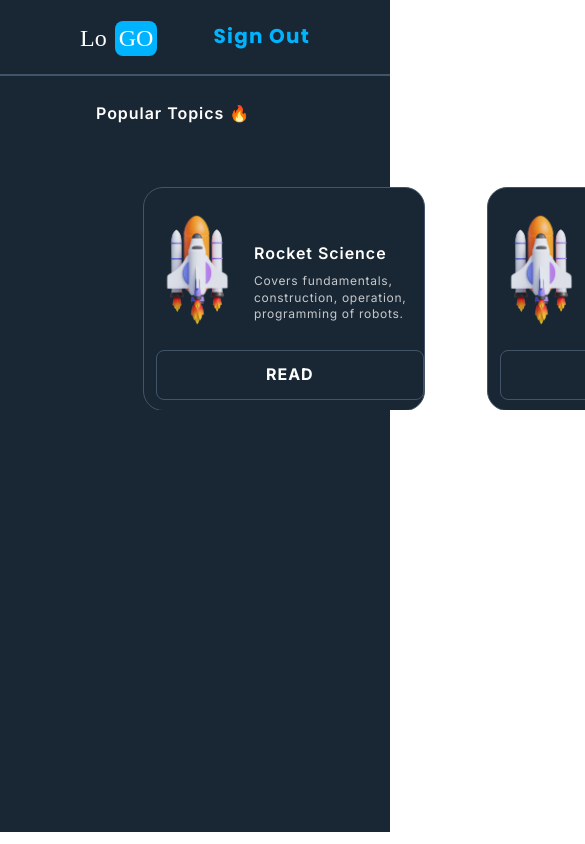
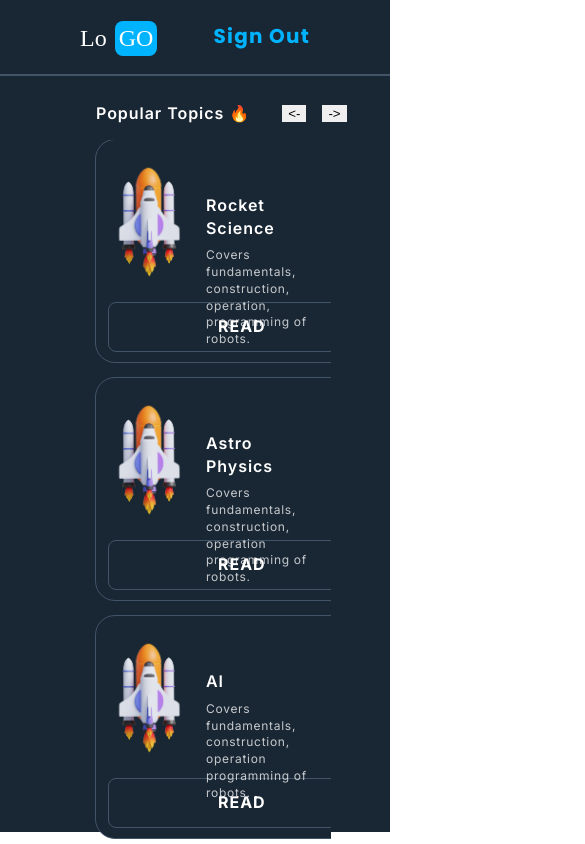
Before and after one commit to ThatRandomGuy09/assignment, a Next.js app: page / in a window 390 px wide. Shown: the top 844 px of the page, 585 px wide, since content can reach past the window. Built offline with nearby package versions, Linux system fonts and the light colour scheme; a web font is replaced by a local one.

Commit message:
Home page Done

```diff
--- a/components/home.tsx
+++ b/components/home.tsx
@@ -28,15 +28,15 @@ const WebHome: NextPage = () => {
           <div className="relative tracking-[0.06em] leading-[140%] font-semibold">
             Popular Topics 🔥
           </div>
-          <div className="flex items-center gap-4 mr-12">
+          <div className="flex items-center gap-4 md:mr-12">
             <button onClick={scrollLeft}>{"<-"}</button>
             <button onClick={scrollRight}>{"->"}</button>
           </div>
         </div>
         <div className="w-full overflow-x-auto mt-4" ref={scrollRef}>
-          <div className="flex flex-row items-center justify-start gap-4 px-4 mt-12">
+          <div className="flex flex-col md:flex-row items-center justify-start gap-4 px-4 md:mt-12">
             {/* Card 1 */}
-            <div className="w-[280px] relative h-[222px] ml-12">
+            <div className="w-full md:w-[280px] relative h-[222px] ml-0 md:ml-12">
               <div className="absolute top-[-1px] left-[-1px] rounded-xl bg-bg-color box-border w-[282px] h-56 border-[1px] border-solid border-border" />
               <div className="absolute top-[162px] left-[12px] w-[266px] h-12">
                 <div className="absolute top-[0px] left-[0px] rounded-lg bg-bg-color box-border w-[268px] h-[50px] border-[1px] border-solid border-border" />
@@ -45,10 +45,10 @@ const WebHome: NextPage = () => {
                 </b>
               </div>
               <div className="absolute top-[54px] left-[110px] flex flex-col items-start justify-start gap-[8px] text-left">
-                <div className="w-52 mr-12 relative tracking-[0.06em] leading-[140%] font-semibold inline-block">
+                <div className="w-full md:w-52 mr-0 md:mr-12 relative tracking-[0.06em] leading-[140%] font-semibold inline-block">
                   Rocket Science
                 </div>
-                <div className="w-52 mr-36 relative text-xs tracking-[0.06em] leading-[140%] text-gray-400 inline-block">
+                <div className="w-full md:w-52 mr-0 md:mr-36 relative text-xs tracking-[0.06em] leading-[140%] text-gray-400 inline-block">
                   Covers fundamentals, construction, operation, programming of
                   robots.
                 </div>
@@ -62,7 +62,7 @@ const WebHome: NextPage = () => {
               />
             </div>
             {/* Card 2 */}
-            <div className="w-[280px] relative h-[222px] ml-12">
+            <div className="w-full md:w-[280px] relative h-[222px] ml-0 md:ml-12">
               <div className="absolute top-[-1px] left-[-1px] rounded-xl bg-bg-color box-border w-[282px] h-56 border-[1px] border-solid border-border" />
               <div className="absolute top-[162px] left-[12px] w-[266px] h-12">
                 <div className="absolute top-[0px] left-[0px] rounded-lg bg-bg-color box-border w-[268px] h-[50px] border-[1px] border-solid border-border" />
@@ -71,10 +71,10 @@ const WebHome: NextPage = () => {
                 </b>
               </div>
               <div className="absolute top-[54px] left-[110px] flex flex-col items-start justify-start gap-[8px] text-left">
-                <div className="w-52 relative tracking-[0.06em] leading-[140%] font-semibold inline-block">
+                <div className="w-full md:w-52 relative tracking-[0.06em] leading-[140%] font-semibold inline-block">
                   Astro Physics
                 </div>
-                <div className="w-52 mr-24 relative text-xs tracking-[0.06em] leading-[140%] text-gray-400 inline-block">
+                <div className="w-full md:w-52 mr-0 md:mr-24 relative text-xs tracking-[0.06em] leading-[140%] text-gray-400 inline-block">
                   Covers fundamentals, construction, operation programming of
                   robots.
                 </div>
@@ -88,7 +88,7 @@ const WebHome: NextPage = () => {
               />
             </div>
             {/* Card 3 */}
-            <div className="w-[280px] relative h-[222px] ml-12">
+            <div className="w-full md:w-[280px] relative h-[222px] ml-0 md:ml-12">
               <div className="absolute top-[-1px] left-[-1px] rounded-xl bg-bg-color box-border w-[282px] h-56 border-[1px] border-solid border-border" />
               <div className="absolute top-[162px] left-[12px] w-[266px] h-12">
                 <div className="absolute top-[0px] left-[0px] rounded-lg bg-bg-color box-border w-[268px] h-[50px] border-[1px] border-solid border-border" />
@@ -97,10 +97,10 @@ const WebHome: NextPage = () => {
                 </b>
               </div>
               <div className="absolute top-[54px] left-[110px] flex flex-col items-start justify-start gap-[8px] text-left">
-                <div className="w-52 mr-24 relative tracking-[0.06em] leading-[140%] font-semibold inline-block">
+                <div className="w-full md:w-52 mr-0 md:mr-24 relative tracking-[0.06em] leading-[140%] font-semibold inline-block">
                   AI
                 </div>
-                <div className="w-52 mr-36 relative text-xs tracking-[0.06em] leading-[140%] text-gray-400 inline-block">
+                <div className="w-full md:w-52 mr-0 md:mr-36 relative text-xs tracking-[0.06em] leading-[140%] text-gray-400 inline-block">
                   Covers fundamentals, construction, operation programming of
                   robots.
                 </div>
@@ -114,7 +114,7 @@ const WebHome: NextPage = () => {
               />
             </div>
             {/* Card 4 */}
-            <div className="w-[280px] relative h-[222px] ml-12">
+            <div className="w-full md:w-[280px] relative h-[222px] ml-0 md:ml-12">
               <div className="absolute top-[-1px] left-[-1px] rounded-xl bg-bg-color box-border w-[282px] h-56 border-[1px] border-solid border-border" />
               <div className="absolute top-[162px] left-[12px] w-[266px] h-12">
                 <div className="absolute top-[0px] left-[0px] rounded-lg bg-bg-color box-border w-[268px] h-[50px] border-[1px] border-solid border-border" />
@@ -123,12 +123,11 @@ const WebHome: NextPage = () => {
                 </b>
               </div>
               <div className="absolute top-[54px] left-[110px] flex flex-col items-start justify-start gap-[8px] text-left">
-                <div className="w-52 relative tracking-[0.06em] leading-[140%] font-semibold inline-block">
+                <div className="w-full md:w-52 relative tracking-[0.06em] leading-[140%] font-semibold inline-block">
                   Advanced Robotics
                 </div>
-                <div className="w-52 mr-24 relative text-xs tracking-[0.06em] leading-[140%] text-gray-400 inline-block">
+                <div className="w-full md:w-52 mr-0 md:mr-24 relative text-xs tracking-[0.06em] leading-[140%] text-gray-400 inline-block">
                   Covers advanced topics in robotics, including Ml and computer vision
-
                 </div>
               </div>
               <Image
```
